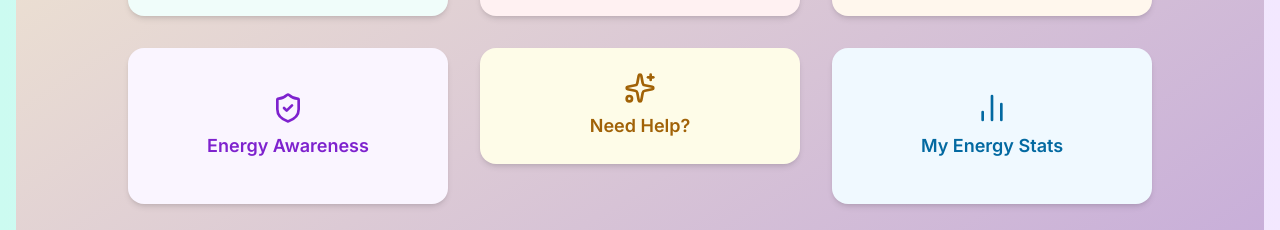
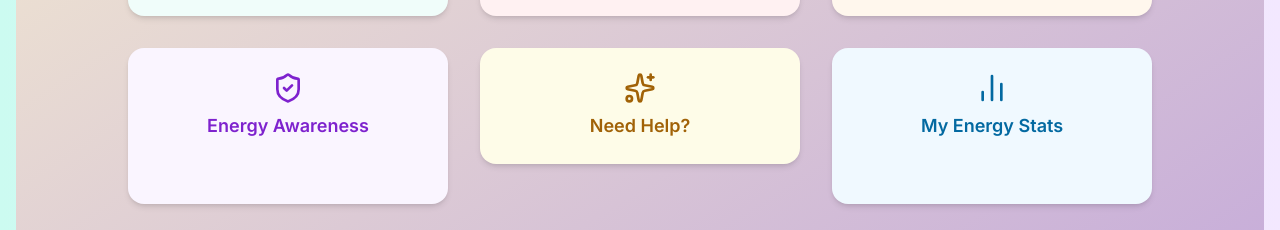
Before and after one commit to hema-6301/Grama-Urja-Connect, a React (Vite) app in the folder frontend/: page /dashboard in a window 1280 px wide. Shown: the part 376-606 px from the top of the page. Built offline with nearby package versions, Linux system fonts and the light colour scheme; no server answers; sample sign-in values are in the browser's storage.

Commit message:
Update Dashboard.jsx

```diff
--- a/frontend/src/pages/Dashboard.jsx
+++ b/frontend/src/pages/Dashboard.jsx
@@ -1,3 +1,4 @@
+// frontend/src/pages/Dashboard.jsx
 import React from "react";
 import { Link } from "react-router-dom";
 import { useTranslation } from "react-i18next";
@@ -63,7 +64,7 @@ const Dashboard = ({ user }) => {
 
   return (
     <div className="min-h-screen w-full bg-gradient-to-br from-[#f4ebd0] to-[#bfa2db] px-6 py-12 flex flex-col items-center">
-      <h2 className="text-3xl font-bold text-teal-700 mb-4">
+      <h2 className="text-3xl font-bold text-teal-700 mb-4 text-center">
         {t("dashboardWelcome")}
         {user?.name ? `, ${user.name}` : ""} 👋
       </h2>
@@ -82,9 +83,12 @@ const Dashboard = ({ user }) => {
             whileTap="tap"
             className={`rounded-2xl shadow-md p-6 flex flex-col items-center justify-center cursor-pointer transition-all duration-300 hover:shadow-xl hover:ring-2 ${card.theme} ${card.extra || ""}`}
           >
-            <Link to={card.link} className="flex flex-col items-center gap-2">
+            <Link
+              to={card.link}
+              className="flex flex-col items-center gap-2 w-full h-full text-center"
+            >
               <div>{card.icon}</div>
-              <h3 className="text-lg font-semibold text-center">{card.title}</h3>
+              <h3 className="text-lg font-semibold">{card.title}</h3>
             </Link>
           </motion.div>
         ))}
```
